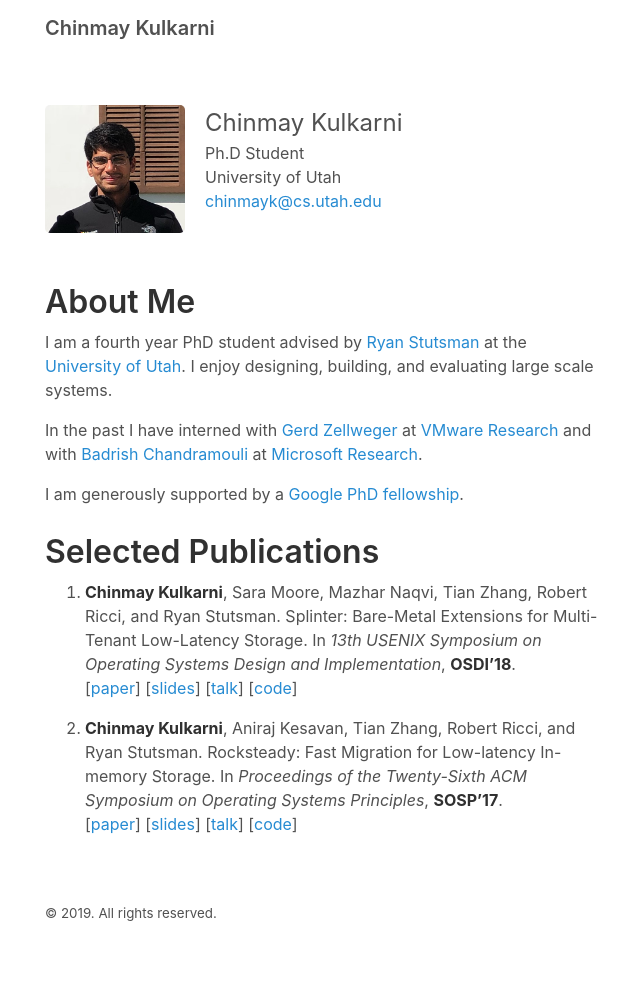
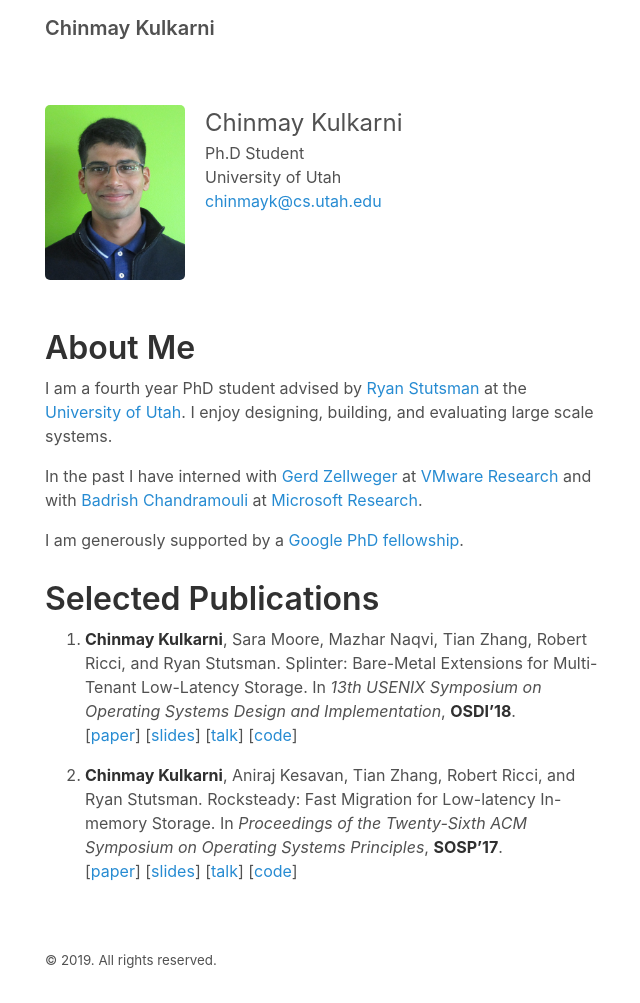
Before and after one commit to chinkulkarni/chinkulkarni.github.io, a Jekyll site: the page built from index.md, in a window 1280 px wide. Shown: the whole page, without its empty margins (315-955 px from the left). Built offline with Jekyll 4.4.1, drawn with Linux system fonts in a browser that asks for light colours; before the commit the page ends 956 px from its top, so only the background shows below that.

Commit message:
Update photograph

```diff
--- a/index.md
+++ b/index.md
@@ -3,7 +3,7 @@ layout: page
 ---
 
 <div style="width: 100%; display: inline-block;">
-<img src="{{ site.baseurl }}/public/chinmay_osdi.jpg" alt="Headshot" width="25%" style="float: left;"/>
+<img src="{{ site.baseurl }}/public/02BDF0E1-58FF-4ABF-BCCE-3301084B362B.jpeg" alt="Headshot" width="25%" style="float: left;"/>
 <div style="float: left; padding-left: 20px;">
 <span style="font-size: 150%;">Chinmay Kulkarni</span><br>
 Ph.D Student<br>
```
